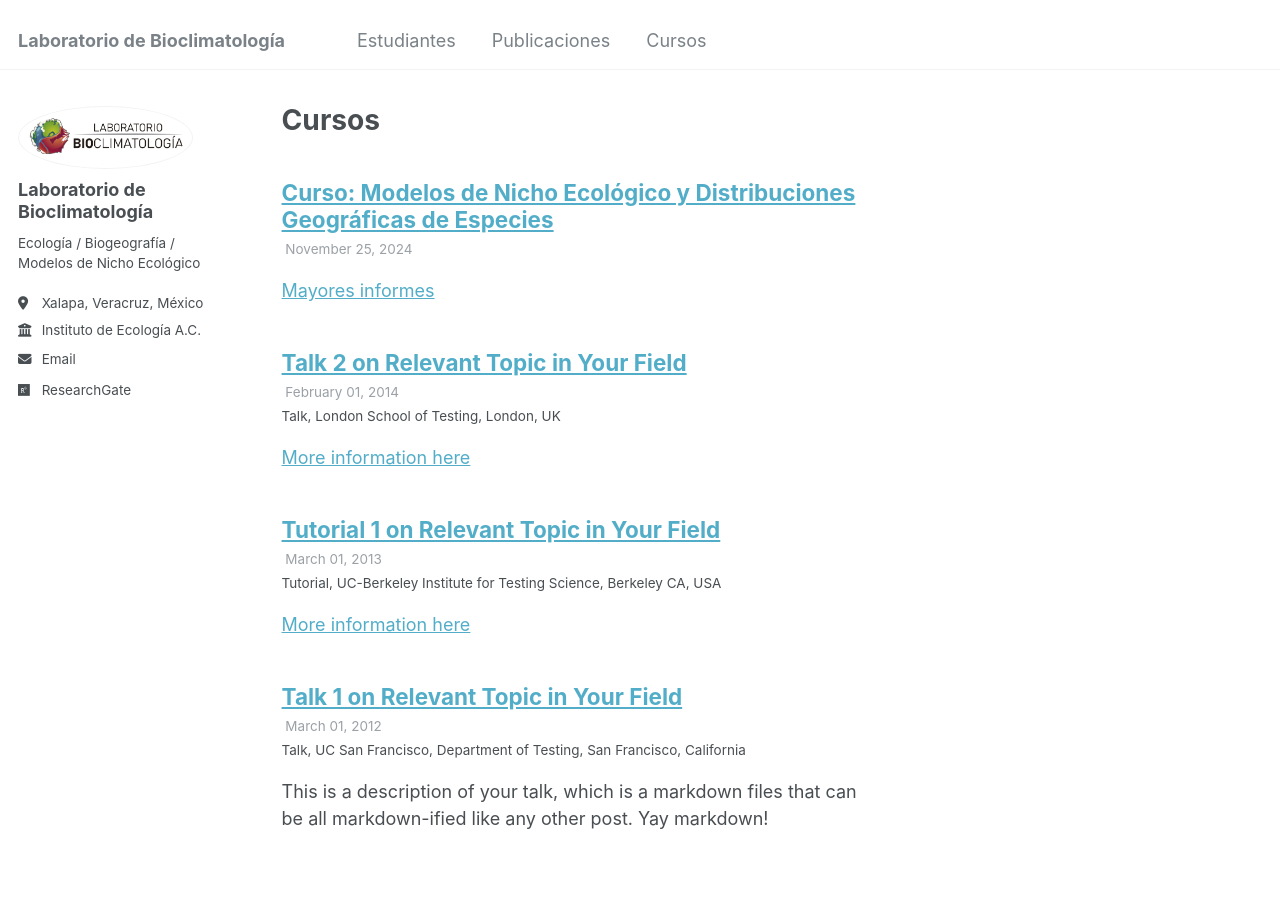
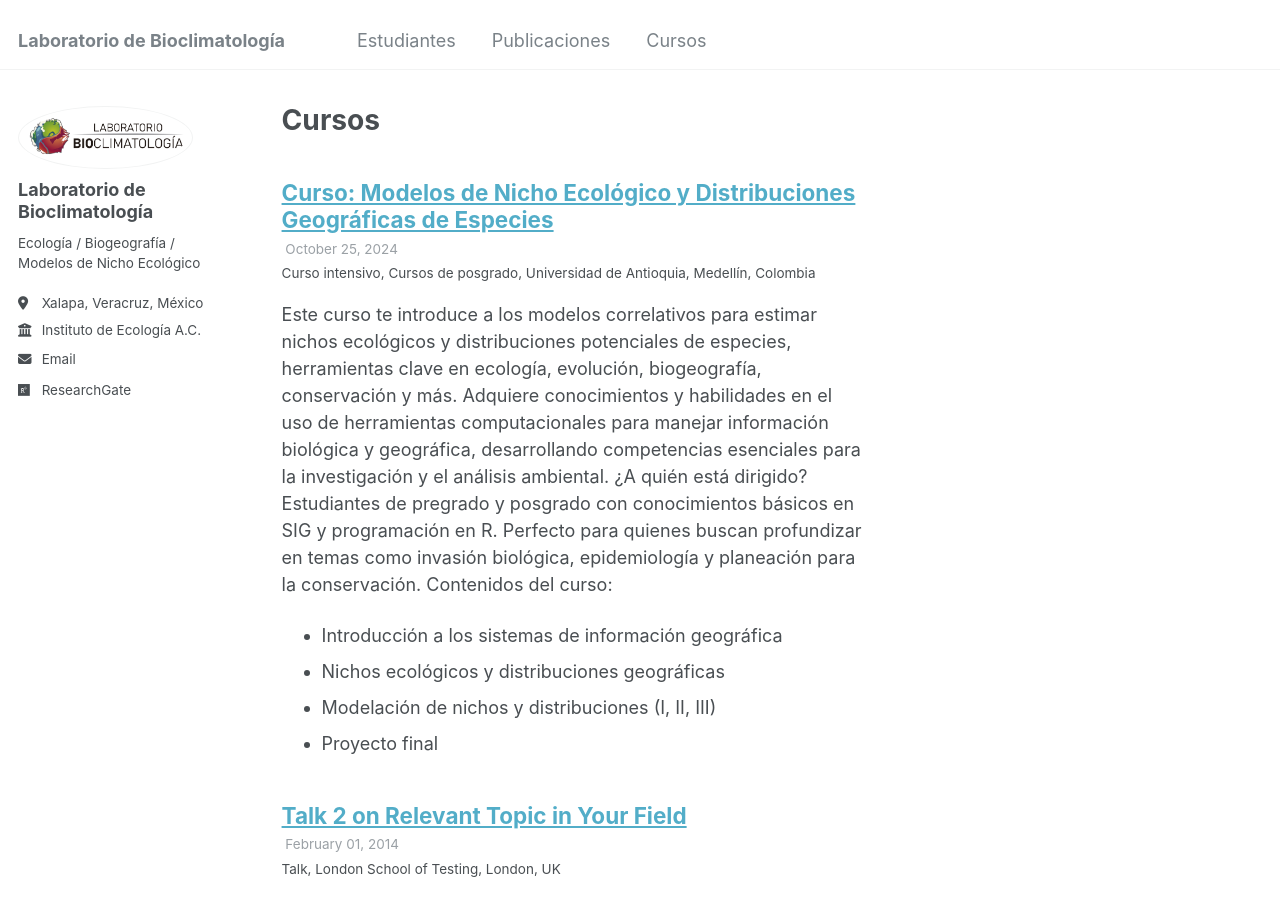
Before and after one commit to Labbioclim/bioclimat, a Jekyll site: the page built from _pages/talks.html, in a window 1280 px wide and 900 px high. Built offline with Jekyll 4.4.1, drawn with Linux system fonts in a browser that asks for light colours.

Commit message:
Update nicho_medellin.md

```diff
--- a/_talks/nicho_medellin.md
+++ b/_talks/nicho_medellin.md
@@ -3,11 +3,10 @@ title: "Curso: Modelos de Nicho Ecológico y Distribuciones Geográficas de Espe
 collection: talks
 type: "Curso intensivo"
 permalink: /talks/nicho_medellin
-date: 2024-11-25
+venue: "Cursos de posgrado"
+date: 2024-10-25
 location: "Universidad de Antioquia, Medellín, Colombia"
 ---
-
-[Mayores informes](https://share.udea.edu.co/?q=po:o5323)
 
 Este curso te introduce a los modelos correlativos para estimar nichos ecológicos y distribuciones potenciales de especies, herramientas clave en ecología, evolución, biogeografía, conservación y más. Adquiere conocimientos y habilidades en el uso de herramientas computacionales para manejar información biológica y geográfica, desarrollando competencias esenciales para la investigación y el análisis ambiental.
 ¿A quién está dirigido?
```
Also changed, not shown: other parts of _talks/nicho_medellin.md (+2 -0 lines).
